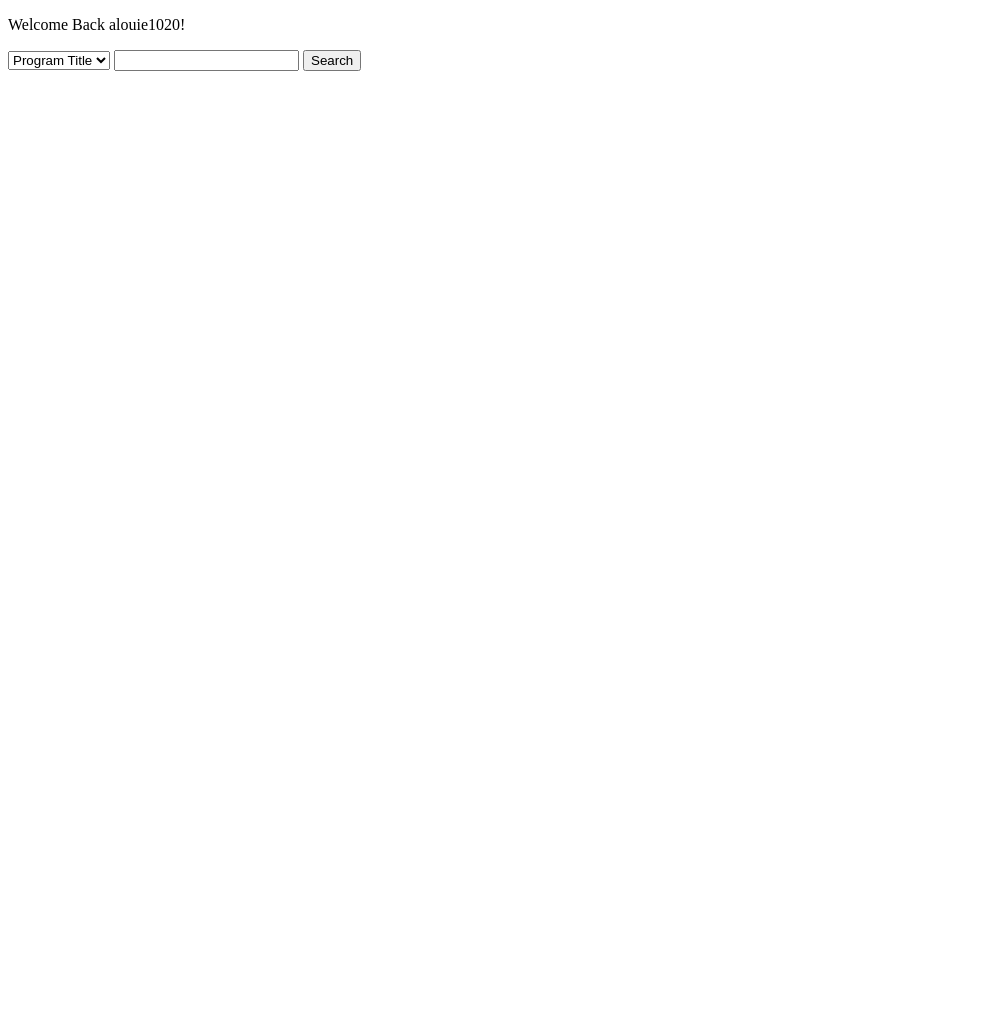
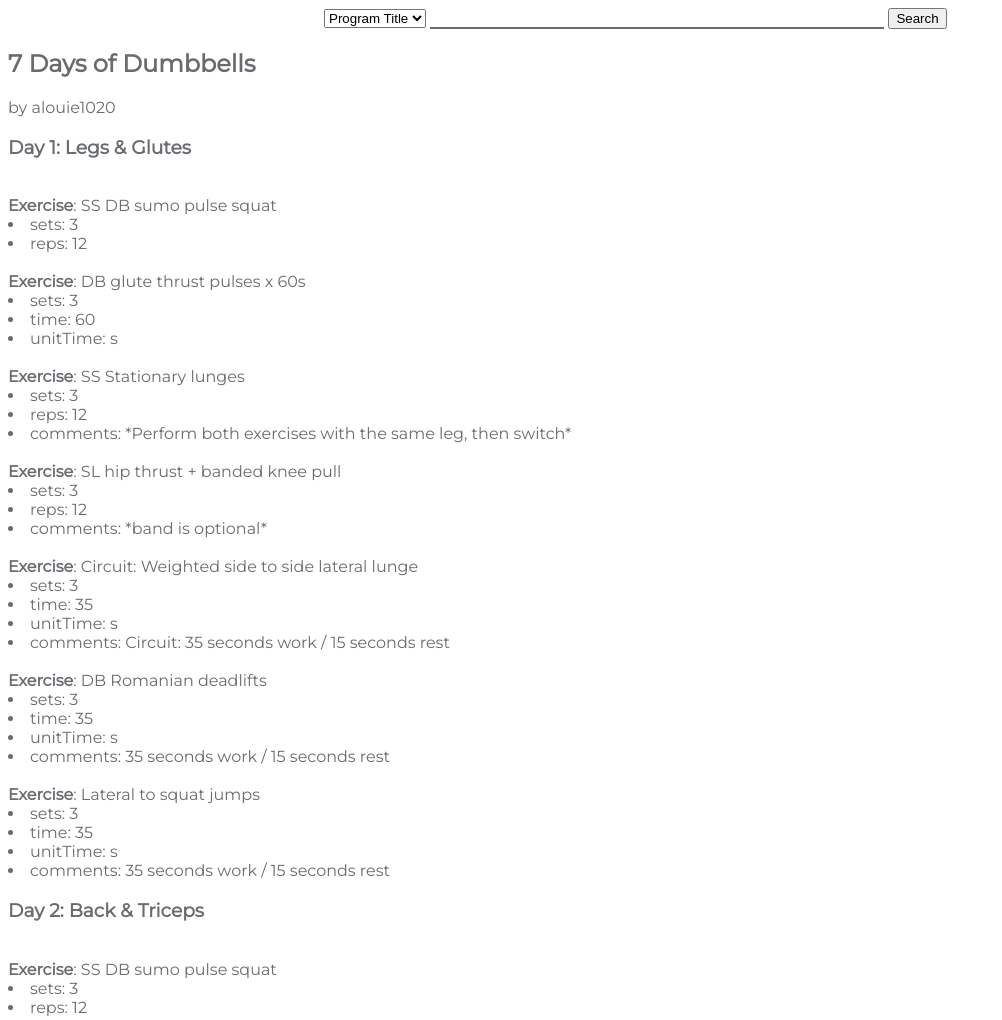
Before and after one commit to alexislouie/coach, a website: page public/search.html in a window 1280 px wide. Shown: the top 1020 px of the page, without its empty margins (0-1002 px from the left). Before the commit the page ends 800 px from the top, so only its background shows below. Drawn offline with nearby package versions, Linux system fonts and the light colour scheme.

Commit message:
added mongoose

```diff
--- a/app.js
+++ b/app.js
@@ -40,7 +40,7 @@ function getProfileData(callback) {
 
 function displayProfileData(data) {
     $('body').prepend(`
-        <p>Welcome Back ${data.userName}!</p>
+        <h1>Welcome Back ${data.userName}!</h1>
     `);
     $('.js-user-programs').prepend('<p>Your Programs:</p>');
     for (program of data.programs) {
@@ -262,7 +262,7 @@ $(function () {
 })
 
 // For when searching for programs
-// var MOCK_PROGRAM_DATA = [
+// const MOCK_PROGRAM_DATA = [
 //     {
 //         id: 1230984921,
 //         programName: "7 Days of Dumbbells",
--- a/package.json
+++ b/package.json
@@ -9,7 +9,10 @@
   "author": "",
   "license": "ISC",
   "dependencies": {
-    "express": "^4.16.4"
+    "express": "^4.16.4",
+    "mongoose": "^5.3.15",
+    "morgan": "^1.9.1",
+    "uuid": "^3.3.2"
   },
   "devDependencies": {
     "chai": "^4.2.0",
--- a/public/main.css
+++ b/public/main.css
@@ -0,0 +1,26 @@
+body {
+    font-family: 'Montserrat', sans-serif;
+    font-size: 12pt;
+    color: #686c70;
+    font-weight: 100;
+}
+
+h1 {
+    font-family: 'Raleway', sans-serif;
+    font-weight: 100;
+}
+
+.search-form {
+    display: block;
+    margin-left: auto;
+    margin-right: auto;
+    width: 50%;
+}
+
+.searchbox {
+    border-top: 0;
+    border-left: 0;
+    border-right: 0;
+    border-bottom: solid 2px #686c70;
+    width: 450px;
+}
--- a/public/search.html
+++ b/public/search.html
@@ -7,24 +7,26 @@
     <title>Coaching App</title>
     <meta name="description" content="If you fell through the Earth, where would you land?">
     <meta name="viewport" content="width=device-width, initial-scale=1">
+    <link href="https://fonts.googleapis.com/css?family=Montserrat|Raleway" rel="stylesheet">
+	<link rel="stylesheet" href="main.css">
 </head>
 
 <body>
     <main>
-        <form>
+        <form class="search-form">
             <select name="searchCat">
                 <option value="programName">Program Title</option>
                 <option value="category">Category</option>
                 <option value="author">Author</option>
             </select>
-            <input type="text">
+            <input type="text" class="searchbox">
             <button type="submit">Search</button>
         </form>
     </main>
 
     <script src="https://code.jquery.com/jquery-3.2.1.min.js" integrity="sha256-hwg4gsxgFZhOsEEamdOYGBf13FyQuiTwlAQgxVSNgt4="
         crossorigin="anonymous"></script>
-    <script src="../app.js"></script>
+    <script src="../search.js"></script>
 </body>
 
 </html>
--- /dev/null
+++ b/search.js
@@ -0,0 +1,441 @@
+// For when searching for programs
+const MOCK_PROGRAM_DATA = [
+    {
+        id: 1230984921,
+        programName: "7 Days of Dumbbells",
+        author: "alouie1020",
+        length: 7,
+        publishedAt: 1470009976609,
+        schedule: [
+            {
+                name: "Day 1: Legs & Glutes",
+                exercises:
+                    [
+                        {
+                            name: "SS DB sumo pulse squat",
+                            sets: 3,
+                            reps: 12,
+                        },
+                        {
+                            name: "DB glute thrust pulses x 60s",
+                            sets: 3,
+                            time: 60,
+                            unitTime: "s"
+                        },
+                        {
+                            name: "SS Stationary lunges",
+                            sets: 3,
+                            reps: 12,
+                            comments: "*Perform both exercises with the same leg, then switch*"
+                        },
+                        {
+                            name: "SL hip thrust + banded knee pull",
+                            sets: 3,
+                            reps: 12,
+                            comments: "*band is optional*"
+                        },
+                        {
+                            name: "Circuit: Weighted side to side lateral lunge",
+                            sets: 3,
+                            time: 35,
+                            unitTime: "s",
+                            comments: "Circuit: 35 seconds work / 15 seconds rest"
+                        },
+                        {
+                            name: "DB Romanian deadlifts",
+                            sets: 3,
+                            time: 35,
+                            unitTime: "s",
+                            comments: "35 seconds work / 15 seconds rest"
+                        },
+                        {
+                            name: "Lateral to squat jumps",
+                            sets: 3,
+                            time: 35,
+                            unitTime: "s",
+                            comments: "35 seconds work / 15 seconds rest"
+                        }
+                    ]
+            },
+            {
+                name: "Day 2: Back & Triceps",
+                exercises:
+                    [
+                        {
+                            name: "SS DB sumo pulse squat",
+                            sets: 3,
+                            reps: 12,
+                        },
+                        {
+                            name: "DB glute thrust pulses x 60s",
+                            sets: 3,
+                            time: 60,
+                            unitTime: "s"
+                        },
+                        {
+                            name: "SS Stationary lunges",
+                            sets: 3,
+                            reps: 12,
+                            comments: "*Perform both exercises with the same leg, then switch*"
+                        },
+                        {
+                            name: "SL hip thrust + banded knee pull",
+                            sets: 3,
+                            reps: 12,
+                            comments: "*band is optional*"
+                        },
+                        {
+                            name: "Circuit: Weighted side to side lateral lunge",
+                            sets: 3,
+                            time: 35,
+                            unitTime: "s",
+                            comments: "Circuit: 35 seconds work / 15 seconds rest"
+                        },
+                        {
+                            name: "DB Romanian deadlifts",
+                            sets: 3,
+                            time: 35,
+                            unitTime: "s",
+                            comments: "35 seconds work / 15 seconds rest"
+                        },
+                        {
+                            name: "Lateral to squat jumps",
+                            sets: 3,
+                            time: 35,
+                            unitTime: "s",
+                            comments: "35 seconds work / 15 seconds rest"
+                        }
+                    ]
+            },
+            {
+                name: "Day 3: Stretch It Out",
+                exercises:
+                    [
+                        {
+                            name: "SS DB sumo pulse squat",
+                            sets: 3,
+                            reps: 12,
+                        },
+                        {
+                            name: "DB glute thrust pulses x 60s",
+                            sets: 3,
+                            time: 60,
+                            unitTime: "s"
+                        },
+                        {
+                            name: "SS Stationary lunges",
+                            sets: 3,
+                            reps: 12,
+                            comments: "*Perform both exercises with the same leg, then switch*"
+                        },
+                        {
+                            name: "SL hip thrust + banded knee pull",
+                            sets: 3,
+                            reps: 12,
+                            comments: "*band is optional*"
+                        },
+                        {
+                            name: "Circuit: Weighted side to side lateral lunge",
+                            sets: 3,
+                            time: 35,
+                            unitTime: "s",
+                            comments: "Circuit: 35 seconds work / 15 seconds rest"
+                        },
+                        {
+                            name: "DB Romanian deadlifts",
+                            sets: 3,
+                            time: 35,
+                            unitTime: "s",
+                            comments: "35 seconds work / 15 seconds rest"
+                        },
+                        {
+                            name: "Lateral to squat jumps",
+                            sets: 3,
+                            time: 35,
+                            unitTime: "s",
+                            comments: "35 seconds work / 15 seconds rest"
+                        }
+                    ]
+            },
+            {
+                name: "Day 4: Upper Body Cardio",
+                exercises:
+                    [
+                        {
+                            name: "SS DB sumo pulse squat",
+                            sets: 3,
+                            reps: 12,
+                        },
+                        {
+                            name: "DB glute thrust pulses x 60s",
+                            sets: 3,
+                            time: 60,
+                            unitTime: "s"
+                        },
+                        {
+                            name: "SS Stationary lunges",
+                            sets: 3,
+                            reps: 12,
+                            comments: "*Perform both exercises with the same leg, then switch*"
+                        },
+                        {
+                            name: "SL hip thrust + banded knee pull",
+                            sets: 3,
+                            reps: 12,
+                            comments: "*band is optional*"
+                        },
+                        {
+                            name: "Circuit: Weighted side to side lateral lunge",
+                            sets: 3,
+                            time: 35,
+                            unitTime: "s",
+                            comments: "Circuit: 35 seconds work / 15 seconds rest"
+                        },
+                        {
+                            name: "DB Romanian deadlifts",
+                            sets: 3,
+                            time: 35,
+                            unitTime: "s",
+                            comments: "35 seconds work / 15 seconds rest"
+                        },
+                        {
+                            name: "Lateral to squat jumps",
+                            sets: 3,
+                            time: 35,
+                            unitTime: "s",
+                            comments: "35 seconds work / 15 seconds rest"
+                        }
+                    ]
+            },
+            {
+                name: "Day 5: Full Body HIIT",
+                exercises:
+                    [
+                        {
+                            name: "SS DB sumo pulse squat",
+                            sets: 3,
+                            reps: 12,
+                        },
+                        {
+                            name: "DB glute thrust pulses x 60s",
+                            sets: 3,
+                            time: 60,
+                            unitTime: "s"
+                        },
+                        {
+                            name: "SS Stationary lunges",
+                            sets: 3,
+                            reps: 12,
+                            comments: "*Perform both exercises with the same leg, then switch*"
+                        },
+                        {
+                            name: "SL hip thrust + banded knee pull",
+                            sets: 3,
+                            reps: 12,
+                            comments: "*band is optional*"
+                        },
+                        {
+                            name: "Circuit: Weighted side to side lateral lunge",
+                            sets: 3,
+                            time: 35,
+                            unitTime: "s",
+                            comments: "Circuit: 35 seconds work / 15 seconds rest"
+                        },
+                        {
+                            name: "DB Romanian deadlifts",
+                            sets: 3,
+                            time: 35,
+                            unitTime: "s",
+                            comments: "35 seconds work / 15 seconds rest"
+                        },
+                        {
+                            name: "Lateral to squat jumps",
+                            sets: 3,
+                            time: 35,
+                            unitTime: "s",
+                            comments: "35 seconds work / 15 seconds rest"
+                        }
+                    ]
+            },
+            {
+                name: "Day 6: Mobility Work",
+                exercises:
+                    [
+                        {
+                            name: "SS DB sumo pulse squat",
+                            sets: 3,
+                            reps: 12,
+                        },
+                        {
+                            name: "DB glute thrust pulses x 60s",
+                            sets: 3,
+                            time: 60,
+                            unitTime: "s"
+                        },
+                        {
+                            name: "SS Stationary lunges",
+                            sets: 3,
+                            reps: 12,
+                            comments: "*Perform both exercises with the same leg, then switch*"
+                        },
+                        {
+                            name: "SL hip thrust + banded knee pull",
+                            sets: 3,
+                            reps: 12,
+                            comments: "*band is optional*"
+                        },
+                        {
+                            name: "Circuit: Weighted side to side lateral lunge",
+                            sets: 3,
+                            time: 35,
+                            unitTime: "s",
+                            comments: "Circuit: 35 seconds work / 15 seconds rest"
+                        },
+                        {
+                            name: "DB Romanian deadlifts",
+                            sets: 3,
+                            time: 35,
+                            unitTime: "s",
+                            comments: "35 seconds work / 15 seconds rest"
+                        },
+                        {
+                            name: "Lateral to squat jumps",
+                            sets: 3,
+                            time: 35,
+                            unitTime: "s",
+                            comments: "35 seconds work / 15 seconds rest"
+                        }
+                    ]
+            },
+            {
+                name: "Day 7: Cardio & Core",
+                exercises:
+                    [
+                        {
+                            name: "SS DB sumo pulse squat",
+                            sets: 3,
+                            reps: 12,
+                        },
+                        {
+                            name: "DB glute thrust pulses x 60s",
+                            sets: 3,
+                            time: 60,
+                            unitTime: "s"
+                        },
+                        {
+                            name: "SS Stationary lunges",
+                            sets: 3,
+                            reps: 12,
+                            comments: "*Perform both exercises with the same leg, then switch*"
+                        },
+                        {
+                            name: "SL hip thrust + banded knee pull",
+                            sets: 3,
+                            reps: 12,
+                            comments: "*band is optional*"
+                        },
+                        {
+                            name: "Circuit: Weighted side to side lateral lunge",
+                            sets: 3,
+                            time: 35,
+                            unitTime: "s",
+                            comments: "Circuit: 35 seconds work / 15 seconds rest"
+                        },
+                        {
+                            name: "DB Romanian deadlifts",
+                            sets: 3,
+                            time: 35,
+                            unitTime: "s",
+                            comments: "35 seconds work / 15 seconds rest"
+                        },
+                        {
+                            name: "Lateral to squat jumps",
+                            sets: 3,
+                            time: 35,
+                            unitTime: "s",
+                            comments: "35 seconds work / 15 seconds rest"
+                        }
+                    ]
+            }
+        ]
+    },
+    {
+        id: 1230984922,
+        programName: "Beginner Leg Day",
+        author: "alouie1020",
+        length: 1,
+        publishedAt: 1470009975700,
+        schedule: [
+            {
+                exercises: [
+                    {
+                        name: "Barbell Squat",
+                        sets: 4,
+                        reps: 12,
+                        comments: "Begin with lighter weight, increase incrementally"
+                    },
+                    {
+                        name: "Sumo Deadlift",
+                        sets: 4,
+                        reps: 12
+                    },
+                    {
+                        name: "Glute Bridge",
+                        sets: 4,
+                        reps: 20
+                    },
+                    {
+                        name: "SL Romanian Deadlift",
+                        sets: 4,
+                        reps: 15
+                    }
+                ]
+            }
+        ]
+    }
+]
+
+function getProgramData(callback) {
+    setTimeout(function() { callback(MOCK_PROGRAM_DATA)}, 100);
+}
+
+function displayProgramData(data) {
+    for (program of data) {
+        const { programName, author, schedule } = program;
+        $('body').append(`
+            <h2>${programName}</h2>
+            by ${author}
+        `);
+        for (day of schedule) {
+            const { exercises } = day;
+            // if it's a single workout (i.e. not an entire program), this wont exist
+            if (day.name) {
+                $('body').append(`
+                    <h3>${day.name}</h3>
+                `);
+            }
+            for (exercise of exercises) {
+                for (const prop in exercise) {
+                    if (prop === "name") {
+                        $('body').append(
+                            `<br />
+                            <b>Exercise</b>: ${exercise[prop]}`
+                        )
+                    } else {
+                        $('body').append(
+                            `<li>${prop}: ${exercise[prop]}</li>`
+                        )
+                    }
+                }
+            }
+        }
+    }
+}
+
+function getAndDisplayProgramData() {
+    getProgramData(displayProgramData);
+}
+
+$(function() {
+    getAndDisplayProgramData();
+})
```
Also changed, not shown: models.js (added, +49 -0 lines), public/index.html (+2 -0 lines), public/profile.html (+5 -0 lines), server.js (+36 -2 lines), 2 other files.
